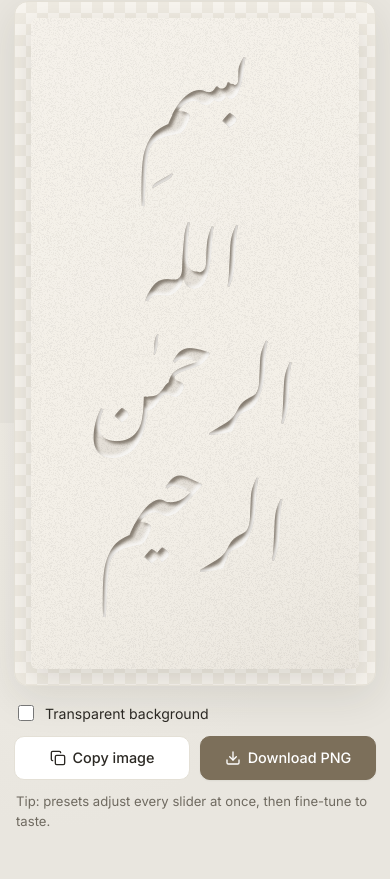
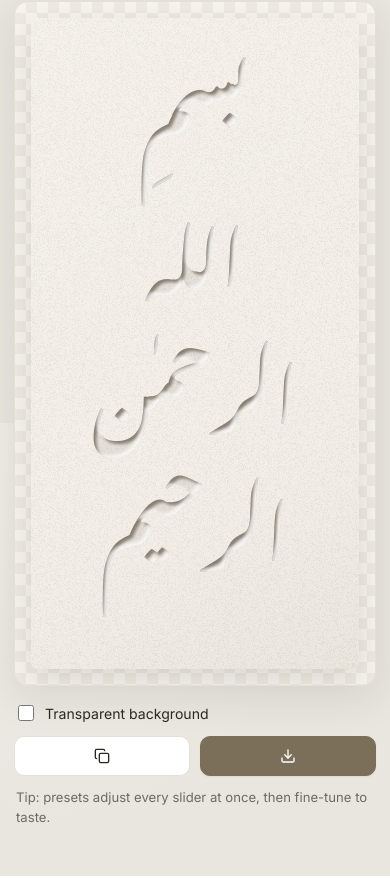
Before and after one commit to mohdahsanrazakhan/deboss-studio, a Next.js app: page / in a window 390 px wide. Shown: the part 421-1300 px from the top of the page. Built offline with nearby package versions, Linux system fonts and the light colour scheme; no server answers; a web font is replaced by a local one.

Commit message:
fix: use icon-only preview actions and equal-width mobile layout

```diff
--- a/src/app/globals.css
+++ b/src/app/globals.css
@@ -518,6 +518,18 @@ input[type="color"]::-moz-color-swatch { border: none; border-radius: 5px; }
   .set-save-row input { flex-basis: 100%; }
 }
 
+/* Very narrow phones: labels hide (icon-only), but all three buttons keep
+   stretching to fill the row in equal thirds (flex: 1, inherited from the
+   460px block above) instead of shrinking to their content, so the row
+   still spans the full width instead of clumping to the left. Labels stay
+   in the DOM (aria-label/title cover the accessible name) so this is
+   purely a CSS-driven visual change. */
+@media (max-width: 450px) {
+  .actions .btn-label { display: none; }
+  .actions .btn { height: 40px; }
+  .actions .btn.icon { flex: 1; width: auto; }
+}
+
 /* Respect reduced-motion preferences */
 @media (prefers-reduced-motion: reduce) {
   * { transition: none !important; animation: none !important; }
--- a/src/components/studio/PreviewStage.tsx
+++ b/src/components/studio/PreviewStage.tsx
@@ -46,10 +46,12 @@ export function PreviewStage({ studio }: { studio: DebossStudio }) {
           <button
             type="button"
             className={`btn ghost${isCopying ? " is-busy" : ""}`}
+            aria-label="Copy image"
+            title="Copy image"
             onClick={() => void copyImage()}
           >
             <Copy size={16} aria-hidden="true" />
-            Copy image
+            <span className="btn-label">Copy image</span>
           </button>
           {canShareImage && (
             <button
@@ -65,10 +67,12 @@ export function PreviewStage({ studio }: { studio: DebossStudio }) {
           <button
             type="button"
             className="btn primary"
+            aria-label="Download PNG"
+            title="Download PNG"
             onClick={() => void downloadPng()}
           >
             <Download size={16} aria-hidden="true" />
-            Download PNG
+            <span className="btn-label">Download PNG</span>
           </button>
         </div>
       </div>
```
